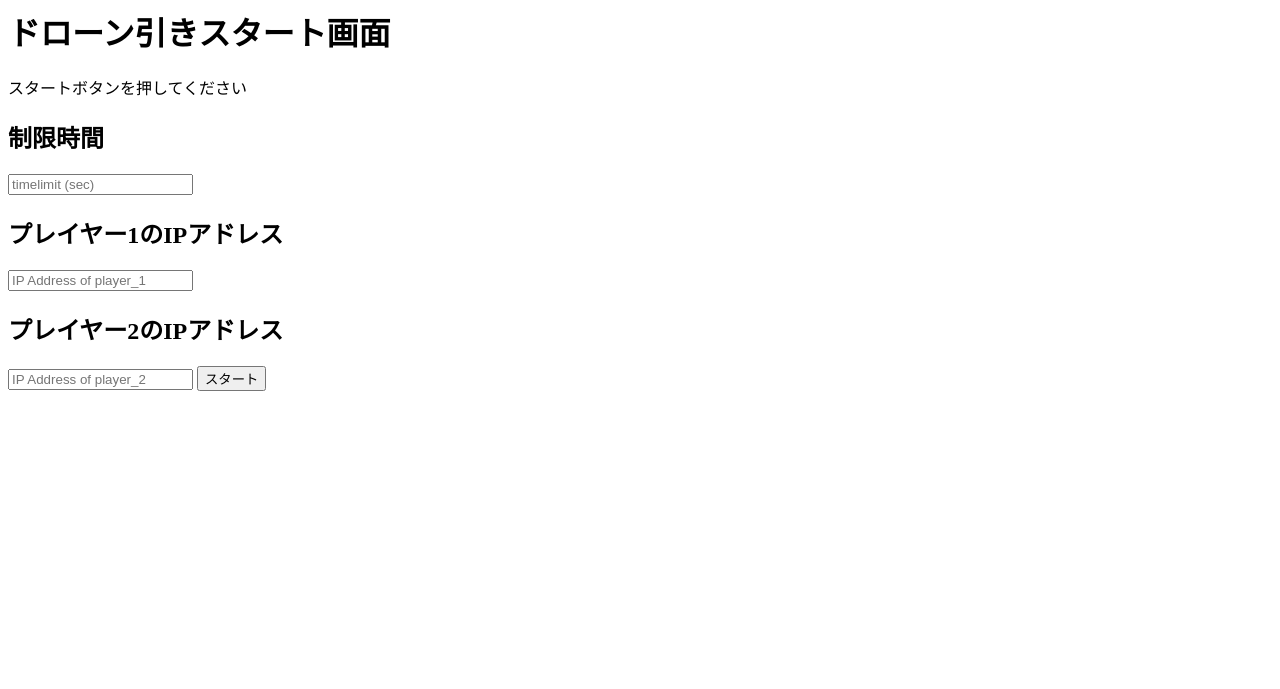
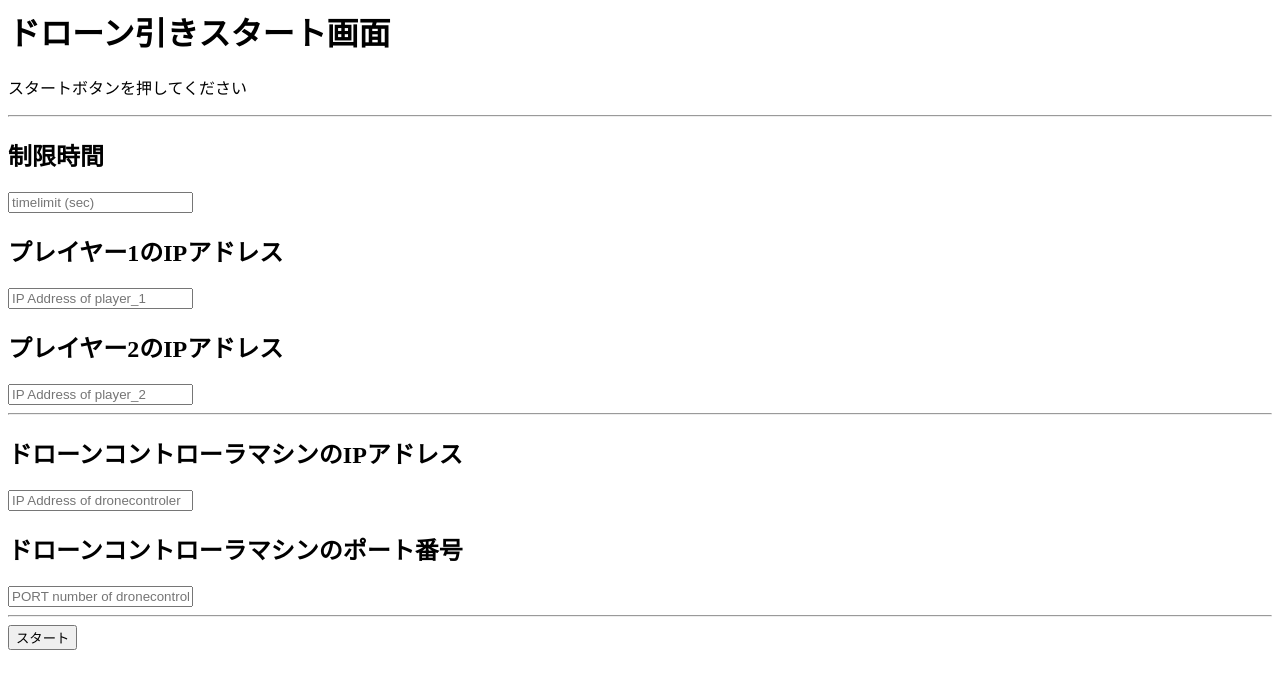
Before and after one commit to nogissh/pulldrone, a Django app: page /pulldrone/ in a window 1280 px wide. Shown: the top 689 px of the page. Run offline with Django 3.2, Linux system fonts and the light colour scheme.

Commit message:
Add: ドローンコントローラへのUDP送信に対応

```diff
--- a/core/mysite/pulldrone/templates/pulldrone/finished.html
+++ b/core/mysite/pulldrone/templates/pulldrone/finished.html
@@ -6,8 +6,10 @@
 <form action="{% url 'pulldrone:index' %}" method="POST">
 {% csrf_token %}
 <input type="hidden" name="timelimit" value="{{ timelimit }}">
-<input type="hidden" name="player_1_ip" value="{{ player_1_ip}}">
-<input type="hidden" name="player_2_ip" value="{{ player_2_ip}}">
+<input type="hidden" name="player_1_ip" value="{{ player_1_ip }}">
+<input type="hidden" name="player_2_ip" value="{{ player_2_ip }}">
+<input type="hidden" name="dronecontroler_ip" value="{{ dronecontroler_ip }}">
+<input type="hidden" name="dronecontroler_port" value="{{ dronecontroler_port }}">
 <button type="submit">TOPに戻る</button>
 </form>
 {% endblock %}
--- a/core/mysite/pulldrone/templates/pulldrone/index.html
+++ b/core/mysite/pulldrone/templates/pulldrone/index.html
@@ -11,12 +11,19 @@
 <div>
 <form action="{% url 'pulldrone:toplay' %}" method="POST">
 {% csrf_token %}
+<hr>
 <h2>制限時間</h2>
 <input type="text" name="timelimit" value="{{ timelimit }}" placeholder="timelimit (sec)">
 <h2>プレイヤー1のIPアドレス</h2>
 <input type="text" name="player_1_ip" value="{{ player_1_ip }}" placeholder="IP Address of player_1">
 <h2>プレイヤー2のIPアドレス</h2>
 <input type="text" name="player_2_ip" value="{{ player_2_ip }}" placeholder="IP Address of player_2">
+<hr>
+<h2>ドローンコントローラマシンのIPアドレス</h2>
+<input type="text" name="dronecontroler_ip" value="{{ dronecontroler_ip }}" placeholder="IP Address of dronecontroler">
+<h2>ドローンコントローラマシンのポート番号</h2>
+<input type="text" name="dronecontroler_port" value="{{ dronecontroler_port }}" placeholder="PORT number of dronecontroler">
+<hr>
 <button>スタート</button>
 </form>
 </div>
--- a/core/mysite/pulldrone/views.py
+++ b/core/mysite/pulldrone/views.py
@@ -2,7 +2,7 @@ from django.shortcuts import render
 from django.http import HttpResponse, HttpResponseRedirect
 from django.utils import datastructures
 
-import ipaddress, socket, time
+import ipaddress, json, socket, time
 import numpy as np
 
 from pulldrone.pypro import warai_decider #笑顔判定クラス
@@ -16,12 +16,27 @@ def index(request):
     content["timelimit"] = request.POST["timelimit"]
     content["player_1_ip"] = request.POST["player_1_ip"]
     content["player_2_ip"] = request.POST["player_2_ip"]
+    content["dronecontroler_ip"] = request.POST["dronecontroler_ip"]
+    content["dronecontroler_port"] = request.POST["dronecontroler_port"]
   except datastructures.MultiValueDictKeyError:
     pass
   return render(request, "pulldrone/index.html", content)
 
 
 def toplay(request):
+
+  # moverangeの送り先
+  w_sendto = {}
+  try:
+    ipaddress.ip_address(request.POST["dronecontroler_ip"])
+    w_sendto["ipaddress"] = request.POST["dronecontroler_ip"]
+  except ValueError:
+    return HttpResponse("IPアドレスが不正です: dronecontroler")
+  try:
+    w_sendto["port"] = int(request.POST["dronecontroler_port"])
+  except ValueError:
+    return HttpResponse("ポート番号には半角数字をいれてくださいs")
+
 
   # 制限時間
   try:
@@ -47,6 +62,9 @@ def toplay(request):
   s = socket.socket(socket.AF_INET, socket.SOCK_DGRAM)
   s.bind(("", 8080))
   s.setblocking(0)
+
+  # ソケットを用意（送信のみ、UDP）
+  sSend = socket.socket(socket.AF_INET, socket.SOCK_DGRAM)
 
   # UDP受信のための変数を初期化
   data = ""
@@ -87,7 +105,14 @@ def toplay(request):
           player_2.waiting = False
 
           """ ドローン移動命令 """
-          #send(moverange)
+          content = {
+
+            "sentfrom": "133.78.120.61",
+            "moverange": moverange,
+          }
+          content = json.dumps(content)
+          sSend.sendto(content.encode(),
+            (w_sendto["ipaddress"], w_sendto["port"]))
           """ /ドローン移動命令 """
 
         except ValueError:
@@ -103,6 +128,8 @@ def toplay(request):
     "timelimit": str(timelimit),
     "player_1_ip": player_1.playerAddress,
     "player_2_ip": player_2.playerAddress,
+    "dronecontroler_ip": w_sendto["ipaddress"],
+    "dronecontroler_port": w_sendto["port"],
   }
   del player_1, player_2 #クラスの削除
   return render(request, "pulldrone/finished.html", content)
```
